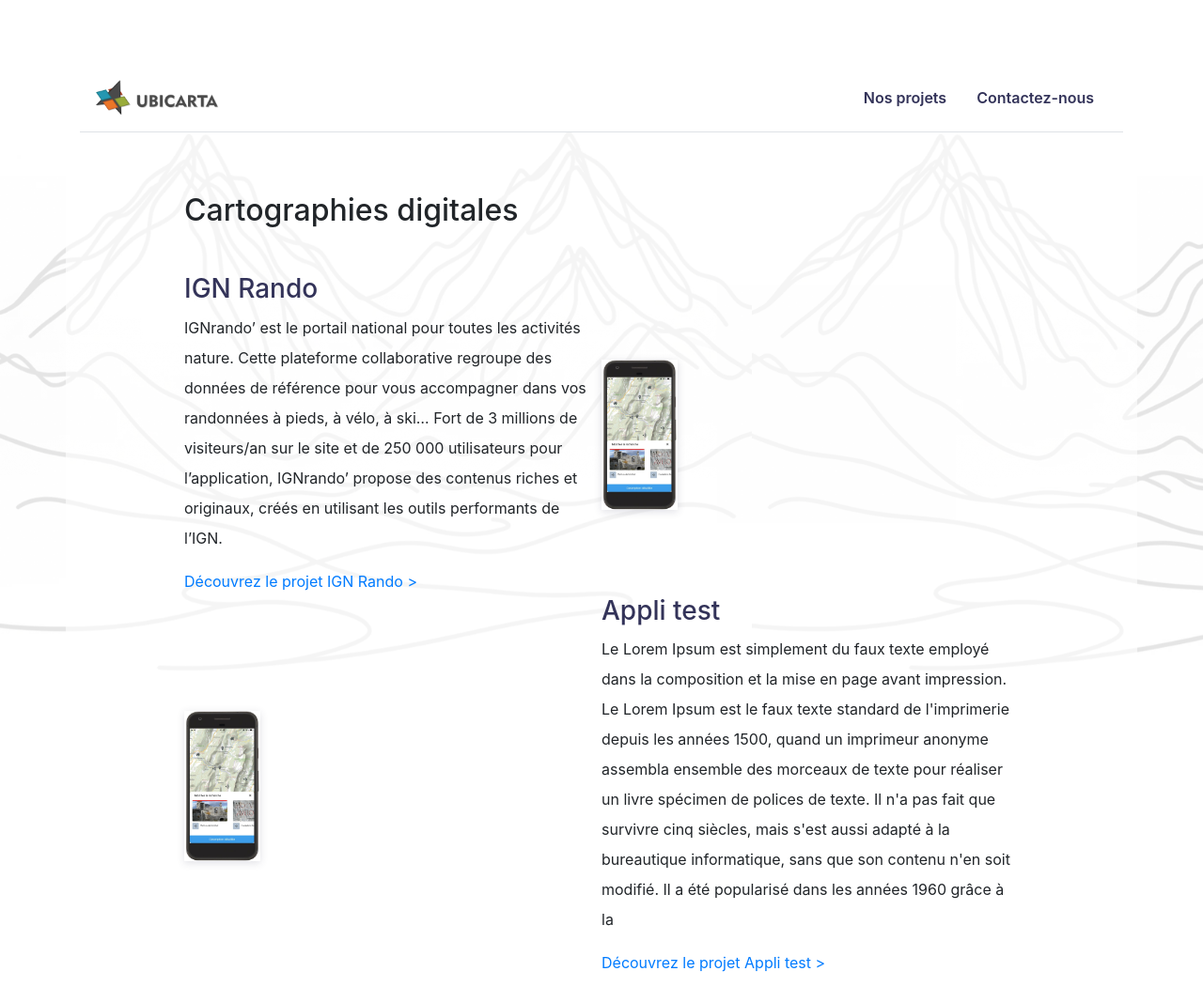
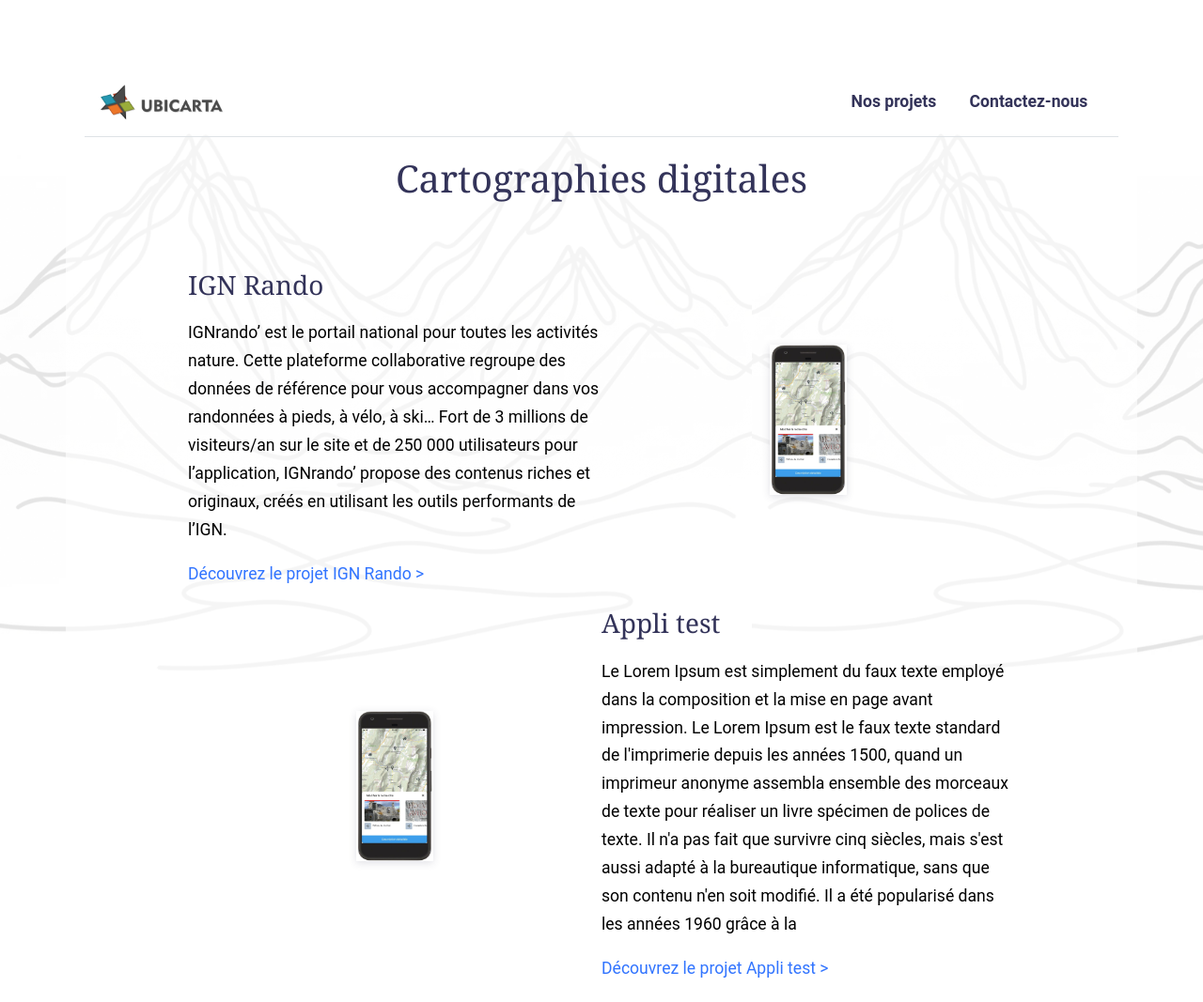
Before and after one commit to konis1/ubicarta, a Django app: page /nos-projets/ in a window 1280 px wide. Shown: the whole page at 94% size. Before the commit the page ends 1035 px from the top, so only its background shows below. Run offline with Django 5.2, Linux system fonts and the light colour scheme; data comes from the database, SQL or seed files in the repository; some libraries are stand-ins or nearby versions.

Commit message:
More css

```diff
--- a/static/styles/main.css
+++ b/static/styles/main.css
@@ -1,10 +1,21 @@
-body{
+:root {
+  --primary-font: 'Roboto', sans-serif;
+  --secondary-font: 'Georgia', sans-serif;
+  --primary-color: #000;
+  --secondary-color: #333359;
+}
+
+html {
+  font-size: 100%;
+}
+
+body {
   margin: 0;
-  font-family: ubuntu;
+  font-family: var(--primary-font);
+  color:var(--primary-color);
   font-size: 1rem;
   font-weight: 400;
-  line-height: 1,5;
-  color:#6b7c92;
+  line-height: 1,5em;
 }
 
 body::before {
@@ -23,12 +34,13 @@
 
 
 h1,h3 {
+  font-family: var(--secondary-font);
   margin-top: 20px;
   margin-bottom: 20px;
-  font-size: calc(1.35rem + 1.2vw);
-  font-weight: 400;
+  font-size: 1,5rem;
+  font-weight: 500;
   line-height: 1.2;
-  color: #333359;
+  color: var(--secondary-color);
 }
 
 a {
@@ -47,6 +59,12 @@
 }
 
 @media (min-width: 1200px) {
+  body {
+    font-size: 1.1rem;
+    font-weight: 400;
+    line-height: 1.7em;
+  }
+
   body::before {
     background-repeat: repeat;
   }
--- a/static/styles/project.css
+++ b/static/styles/project.css
@@ -1,6 +1,7 @@
 .feature {
   margin-top: 1vh;
   margin-bottom: 5vh;
+  width:75%;
 }
 
 .title {
@@ -32,8 +33,12 @@
 
 @media (min-width: 1200px) {
   .text-content {
-    line-height:1.8em;
     text-align:left;
   }
 
+  .feature-description {
+    width: 75%;
+    margin: auto;
+  }
+
 }
--- a/static/styles/projects.css
+++ b/static/styles/projects.css
@@ -7,7 +7,6 @@
 
 .description {
   margin: 20px;
-  line-height: 1.3em;
 }
 
 .wrapper {
@@ -29,7 +28,6 @@
   }
 
   .description {
-    line-height: 2em;
     margin:0 0 1em 0;
   }
 
--- a/templates/header.html
+++ b/templates/header.html
@@ -4,12 +4,12 @@
 <head>
   <meta charset="UTF-8">
   <meta name="viewport" content="width=device-width, initial-scale=1.0">
+  <link rel="stylesheet" href="https://stackpath.bootstrapcdn.com/bootstrap/4.5.2/css/bootstrap.min.css">
+  <link rel="stylesheet" href="https://cdnjs.cloudflare.com/ajax/libs/font-awesome/5.15.3/css/all.min.css">
   <link rel="stylesheet" type="text/css" media="screen" href="{% static 'styles/main.css'%}">
   <link rel="stylesheet" type="text/css" media="screen" href="{% static 'styles/navbar.css'%}">
   <link rel="stylesheet" type="text/css" media="screen" href="{% static 'styles/projects.css'%}">
   <link rel="stylesheet" type="text/css" media="screen" href="{% static 'styles/project.css'%}">
-  <link rel="stylesheet" href="https://cdnjs.cloudflare.com/ajax/libs/font-awesome/5.15.3/css/all.min.css">
-  <link rel="stylesheet" href="https://stackpath.bootstrapcdn.com/bootstrap/4.5.2/css/bootstrap.min.css">
   <title>Document</title>
 </head>
 <body>
--- a/templates/projects.html
+++ b/templates/projects.html
@@ -5,7 +5,7 @@
 <div>
   <div class="text-content wrapper">
     {% for categorie in categories %}
-    <h2> {{ categorie.name }}</h2>
+    <h1 class="text-center"> {{ categorie.name }}</h1>
       <div class="two-columns">
         {% for project in projects %}
           {% if project.project_category.id == categorie.id %}
@@ -18,7 +18,7 @@
               </section>
               <div><a href="{% url 'project' project.id %}">Découvrez le projet {{ project.title }} > </a></div>
             </div>
-            <div class="projects-right">
+            <div class="projects-right text-center">
               <div >
                 <img class="description-image" src="{{ project.description_image.url }}" alt="{{ project.title }}">
               </div>
```
